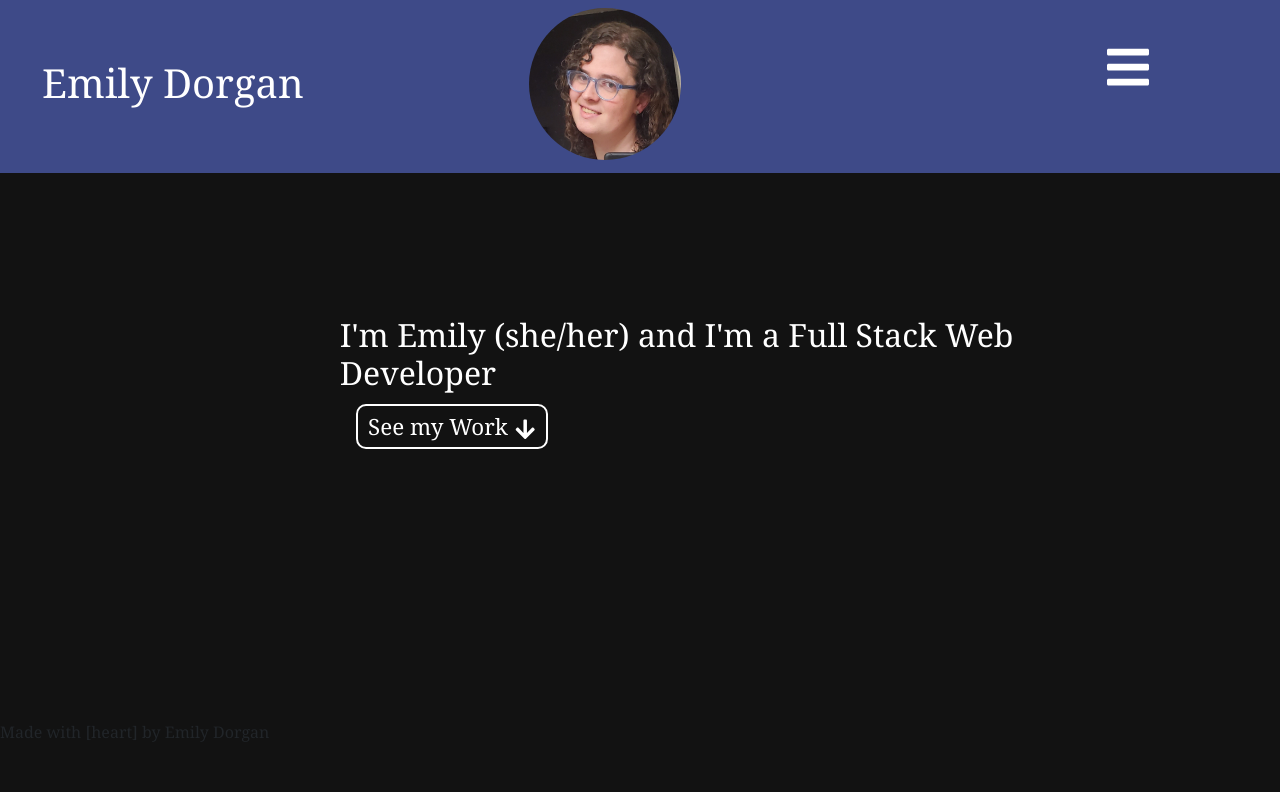
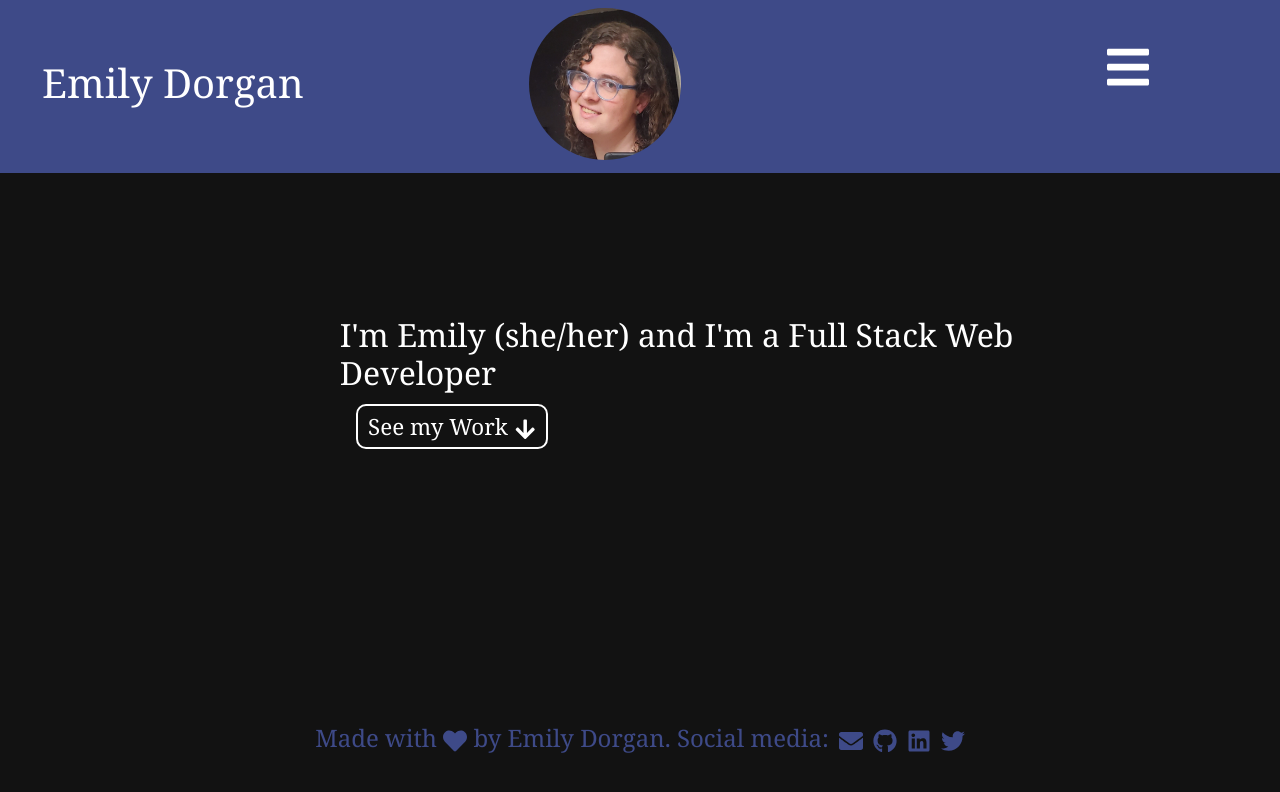
Before and after one commit to emdorgan/react-portfolio, a React (Create React App) app: page / in a window 1280 px wide. Shown: the top 792 px of the page. Built offline with nearby package versions, Linux system fonts and the light colour scheme.

Commit message:
set up the footer with the icons needed

```diff
--- a/src/App.css
+++ b/src/App.css
@@ -106,12 +106,6 @@ section article {
   padding-left: 10px;
 }
 
-/* .portfolio-cards {
-  display: flex;
-  flex-wrap: wrap;
-  flex-direction: row;
-} */
-
 .custom-card {
   background-color: rgb(44, 44, 44);
   border: 2px solid var(--mainSiteColor);
@@ -181,6 +175,20 @@ section article {
   color: pink;
 }
 
+footer {
+  float: bottom;
+  text-align: center;
+  font-size: 1.5em;
+  color:var(--mainSiteColor)
+}
+footer a {
+  padding-left: 10px;
+  color:var(--mainSiteColor)
+}
+footer a:hover {
+  color:rgb(113, 137, 180);
+}
+
 @media only screen and (max-width: 990px){
   .profile {
     height: 100px;
--- a/src/components/Footer.js
+++ b/src/components/Footer.js
@@ -1,7 +1,14 @@
 import React from "react";
+import {FaGithub, FaEnvelope, FaLinkedin, FaTwitter, FaHeart} from 'react-icons/fa';
 
 export default function Footer(){
     return(
-        <footer>Made with [heart] by Emily Dorgan</footer>
+        <footer>
+            Made with <FaHeart /> by Emily Dorgan. Social media:
+            <a href="https://mail.google.com/mail/u/0/?fs=1&to=wmdorgan@gmail.com&tf=cm"><FaEnvelope /></a>
+            <a href="https://github.com/emdorgan"><FaGithub /></a>
+            <a href="https://www.linkedin.com/in/emily-dorgan/"><FaLinkedin /></a>
+            <a href="https://twitter.com/PrezMoocow"><FaTwitter/></a>
+        </footer>
     )
 }
--- a/src/components/Header.js
+++ b/src/components/Header.js
@@ -2,6 +2,8 @@ import React from "react";
 import Nav from './Nav';
 import profilePic from './images/profile.jpg'
 
+// Header component which contains my name, profile (which link to the home page) and includes a Nav component.
+// The header recieves the currentPage and handlePageChange state and passes them along to the Nav component
 export default function Header({ currentPage, handlePageChange }){
     return(
         <header className="navbar navbar-expand-lg text-white fixed-top nav-custom">
--- a/src/components/Nav.js
+++ b/src/components/Nav.js
@@ -2,12 +2,8 @@ import React, { useState } from "react";
 import resume from './pdf/emd-resume.pdf'
 import {FaBars} from 'react-icons/fa'
 
-// user clicks on button
-// if the the state is set to false (i.e. it's collapsed)
-// change css of <ul> to display none & set state to true
-// if the state is set to true (i.e. it's not collapsed)
-// change css of <ul> to display block & set state to false
 
+// Nav contains a boolean useState for the drop-down menu which conditionally renders the <ul> element
 export default function Nav({ currentPage, handlePageChange }){
 
     const [dropdown, setDropdown] = useState(false);
--- a/src/components/pages/Contact.js
+++ b/src/components/pages/Contact.js
@@ -3,7 +3,7 @@ import React from "react";
 import {FaGithub} from 'react-icons/fa';
 import {FaEnvelope} from 'react-icons/fa';
 import {FaLinkedin} from 'react-icons/fa';
-import {FaInstagram} from 'react-icons/fa';
+import {FaTwitter} from 'react-icons/fa';
 
 export default function Contact(){
     return(
@@ -15,7 +15,7 @@ export default function Contact(){
                     <li>E-mail: <a href="https://mail.google.com/mail/u/0/?fs=1&to=wmdorgan@gmail.com&tf=cm"><FaEnvelope /> wmdorgan@gmail.com</a></li>
                     <li>Github: <a href="https://github.com/emdorgan"><FaGithub /> https://github.com/emdorgan</a></li>
                     <li>Linkedin: <a href="https://www.linkedin.com/in/emily-dorgan/"><FaLinkedin /> https://www.linkedin.com/in/emily-dorgan/</a></li>
-                    <li>Instagram: <a href="#"><FaInstagram/> [instagram coming soon]</a></li>
+                    <li>Instagram: <a href="https://twitter.com/PrezMoocow"><FaTwitter/> https://twitter.com/PrezMoocow</a></li>
                 </ul>
             </article>
         </section>
```
Also changed, not shown: 1 other file (tests, documents, lock files or other folders).
